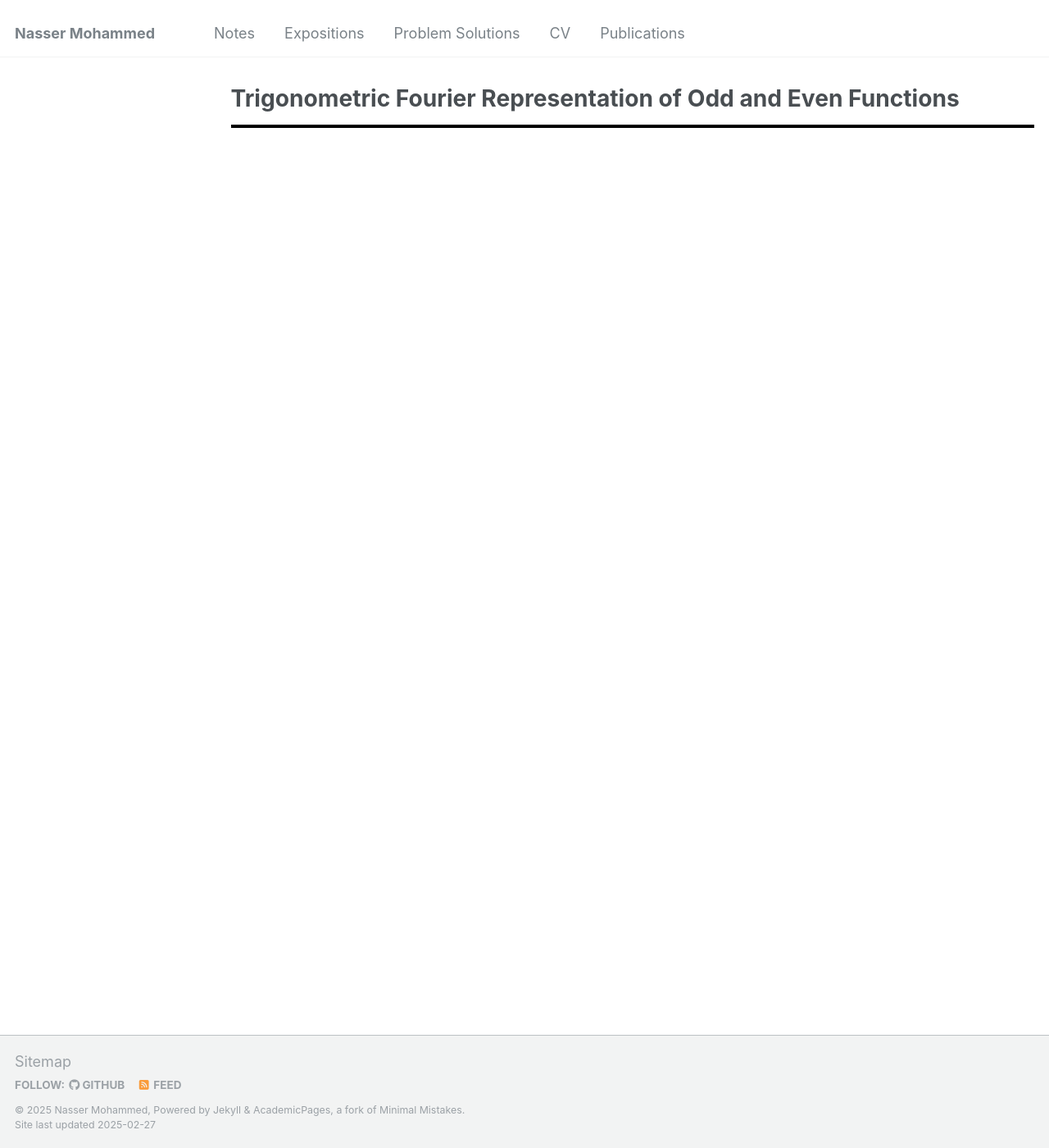
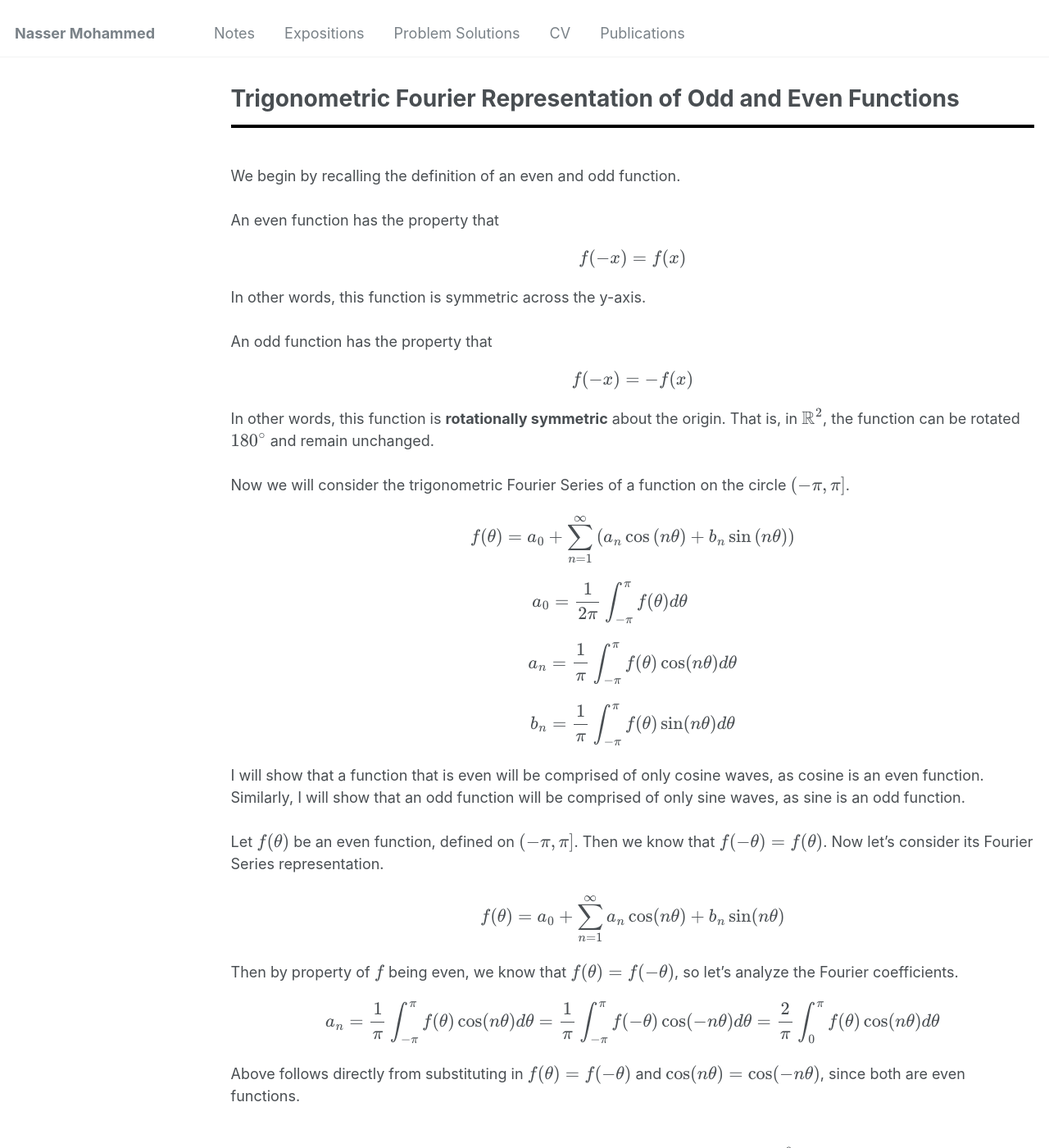
Before and after one commit to Nasser-Mohammed/Nasser-Mohammed.github.io, a Jekyll site: the page built from _pages/notes/Fourier-Analysis/odd-even-fourier-rep.md, in a window 1280 px wide and 1400 px high. Shown: the whole window at 82% size. Built offline with Jekyll 4.4.1, drawn with Linux system fonts in a browser that asks for light colours; some of the changed text lies outside the part shown.

Commit message:
Update odd-even-fourier-rep.md

```diff
--- a/_pages/notes/Fourier-Analysis/odd-even-fourier-rep.md
+++ b/_pages/notes/Fourier-Analysis/odd-even-fourier-rep.md
@@ -5,3 +5,41 @@
 author_profile: false
 ---
 <hr style="border: 2px solid black;">
+\\
+We begin by recalling the definition of an even and odd function.\\
+\\
+An even function has the property that
+\\[f(-x) = f(x)\\]
+In other words, this function is symmetric across the y-axis.\\
+\\
+An odd function has the property that
+\\[f(-x) = -f(x)\\]
+In other words, this function is **rotationally symmetric** about the origin. That is, in \\(\mathbb{R}^2\\), the function can be rotated \\(180^{\circ}\\) and remain unchanged. \\
+\\
+Now we will consider the trigonometric Fourier Series of a function on the circle \\((-\pi, \pi]\\).
+\\[f(\theta) = a_0 + \sum_{n = 1}^{\infty}\left(a_n\cos\left(n\theta\right) +b_n\sin\left(n\theta\right)\right)\\]
+\\[a_0  = \frac{1}{2\pi}\int_{-\pi}^{\pi}f(\theta)d\theta \ \ \ \ \ \ \ \ \ \ \\]
+\\[a_n = \frac{1}{\pi}\int_{-\pi}^{\pi}f(\theta)\cos(n\theta)d\theta\\]
+\\[b_n = \frac{1}{\pi}\int_{-\pi}^{\pi}f(\theta)\sin(n\theta)d\theta\\]
+I will show that a function that is even will be comprised of only cosine waves, as cosine is an even function. Similarly, I will show that an odd function will be comprised of only sine waves, as sine is an odd function.\\
+\\
+Let \\(f(\theta)\\) be an even function, defined on \\((-\pi, \pi]\\). Then we know that \\(f(-\theta) = f(\theta)\\). Now let's consider its Fourier Series representation.
+\\[f(\theta) = a_0 + \sum_{n = 1}^{\infty}a_n\cos(n\theta) + b_n\sin(n\theta)\\]
+Then by property of \\(f\\) being even, we know that \\(f(\theta) = f(-\theta)\\), so let's analyze the Fourier coefficients.
+\\[a_n = \frac{1}{\pi}\int_{-\pi}^{\pi}f(\theta)\cos(n\theta)d\theta = \frac{1}{\pi}\int_{-\pi}^{\pi}f(-\theta)\cos(-n\theta)d\theta = \frac{2}{\pi}\int_{0}^{\pi}f(\theta)\cos(n\theta)d\theta\\]
+Above follows directly from substituting in \\(f(\theta) = f(-\theta)\\) and \\(\cos(n\theta) = \cos(-n\theta)\\), since both are even functions.\\
+\\
+\\[b_n = \frac{1}{\pi}\int_{-\pi}^{\pi}f(\theta)\sin(n\theta)d\theta = \frac{1}{\pi}\left(\int_{0}^{\pi}f(\theta)\sin(n\theta)d\theta + \int_{-\pi}^{0}f(\theta)\sin(n\theta)d\theta\right)\\]
+Note that
+\\[\int_{-\pi}^{0}f(\theta)\sin(n\theta)d\theta = \int_{0}^{\pi}f(-\theta)\sin(-n\theta)d\theta = -\int_{0}^{\pi}f(\theta)\sin(n\theta)d\theta\\]
+By the property that \\(f\\) is even, and \\(\sin\\) is odd. Substituting this in, we get
+\\[\frac{1}{\pi}\left(\int_{0}^{\pi}f(\theta)\sin(n\theta)d\theta -\int_{0}^{\pi}f(\theta)\sin(n\theta)d\theta\right) = \frac{1}{\pi}\cdot 0 = 0\\]
+Therefore, we see that
+\\[\forall n \in \mathbb{N} \text{ and } \forall \theta \in (-\pi, \pi] \ \ \ b_n = 0\\]
+Finally, our Fourier Series of our even function is simply
+\\[f(\theta) = a_0 + \sum_{n=1}^{\infty}a_n\cos(n\theta)\\]
+\begin{tcolorbox}[colback=white, colframe=black]
+\[
+\sum_{n=1}^{\infty}\frac{1}{n^4} = \frac{\pi^4}{90}
+\]
+\end{tcolorbox}
```
